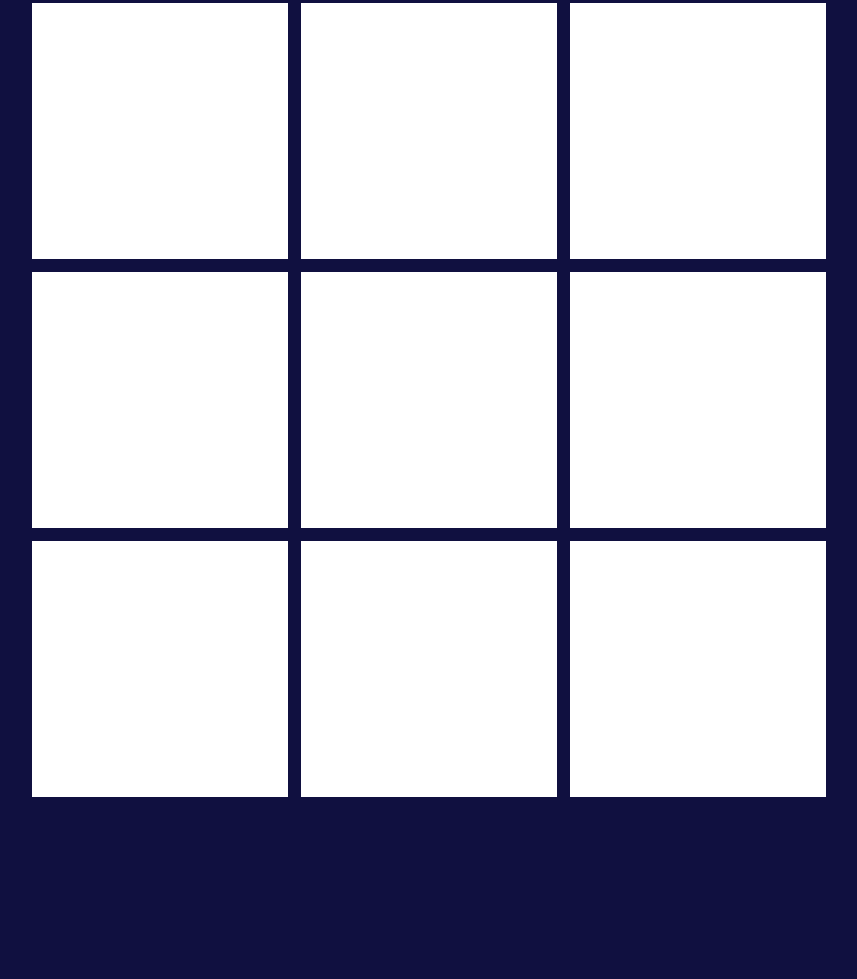
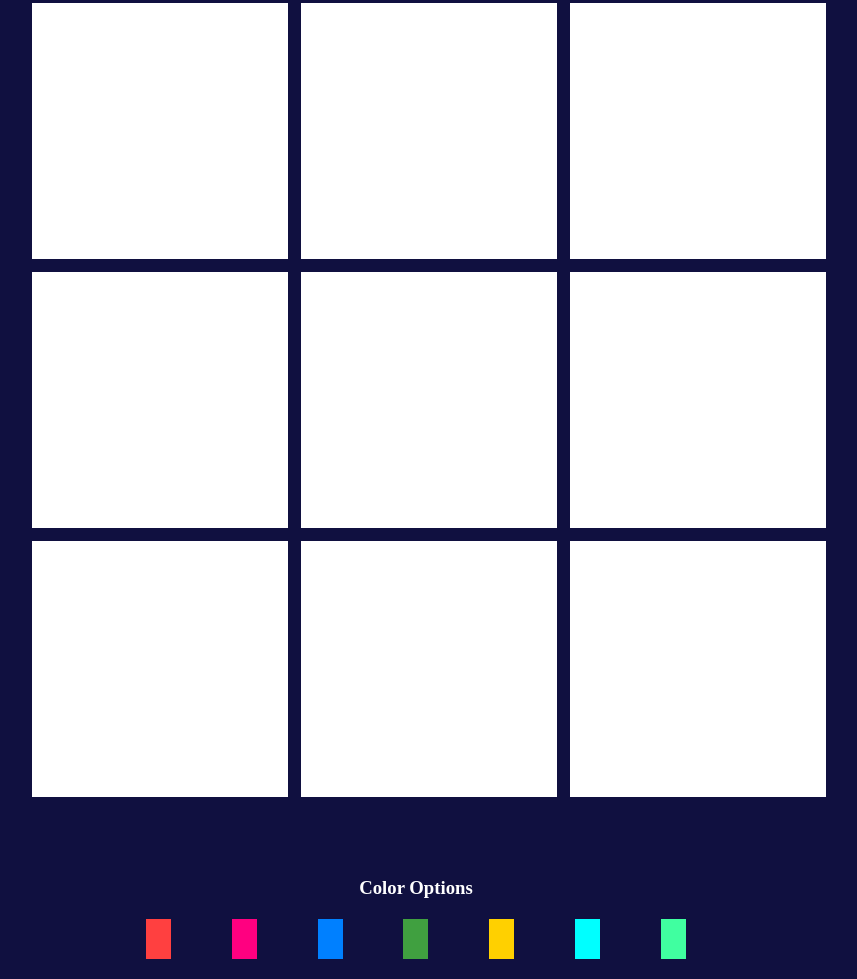
Before and after one commit to JDHofmann/color-design-grid, a plain HTML site: page index.html in a window 1280 px wide. Shown: the part 172-1151 px from the top of the page, without its empty margins (224-1081 px from the left). Before the commit the page ends 1049 px from the top, so only its background shows below. Drawn offline with Linux system fonts and the light colour scheme.

Commit message:
color options

```diff
--- a/index.html
+++ b/index.html
@@ -22,6 +22,16 @@
         <sq-r></sq-r>
         <sq-r></sq-r>
     </main>
+    <h3>Color Options</h3>
+    <div class="colors">
+        <span class="red"></span>
+        <span class="pink"></span>
+        <span class="blue"></span>
+        <span class="green"></span>
+        <span class="yellow"></span>
+        <span class="turq"></span>
+        <span class="sp-green"></span>
+    </div>
 </body>
 <script src="main.js" ></script>
 </html>
--- a/style.css
+++ b/style.css
@@ -26,7 +26,7 @@ main {
     justify-items: center;
 }
 
-div, sq-r {
+sq-r {
     width: 20vw;
     height: 20vw;
     background: #ffffff;
@@ -59,3 +59,21 @@ div, sq-r {
 .sp-green {
     background: #40ffa0;
 }
+
+.colors {
+    margin: 2.5vh auto;
+    max-width: 600px;
+    display: flex;
+    justify-content: space-around;
+}
+
+.colors h3 {
+    width: 100%;
+}
+
+.colors span {
+    /* box-shadow: 0 0 2px #ffffff; */
+    display: block;
+    height: 5vh;
+    width: 25px;
+}
```
